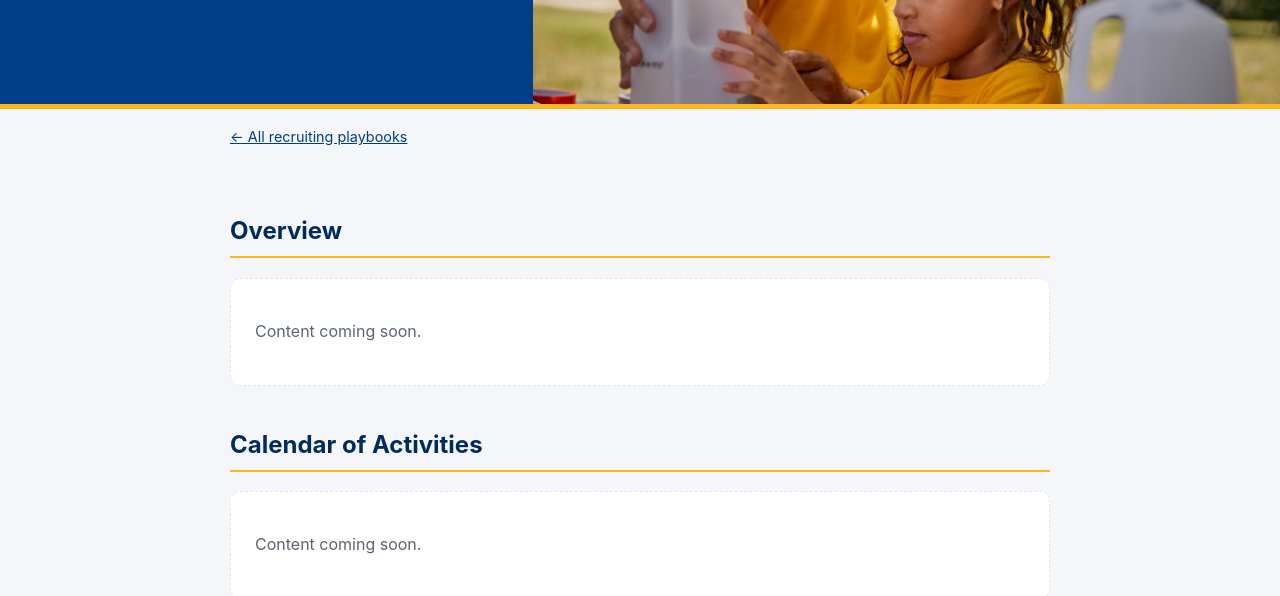
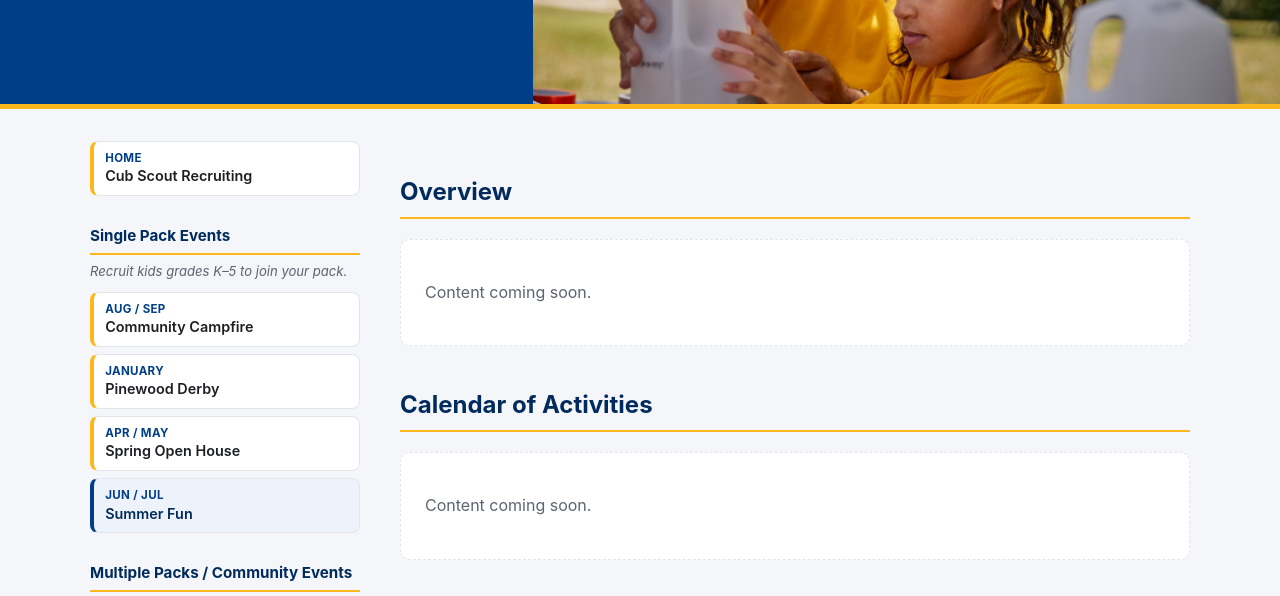
Before and after one commit to Plannity/scout_recruiting, a plain HTML site: page events/summer-fun.html in a window 1280 px wide. Shown: the part 211-807 px from the top of the page. Drawn offline with Linux system fonts and the light colour scheme.

Commit message:
feat: extract shared nav into nav.js, use on all pages
- Add nav.js as single source of truth for the left nav, injected into
  an #site-nav placeholder; link paths computed from the script's own
  location so it works from root and events/ on file:// and the web
- Add a Home link and active-page highlighting (aria-current)
- Put the nav sidebar on all five sub-pages via the two-column layout
- Replace inline nav on index with the placeholder; drop redundant
  breadcrumb on sub-pages

Co-Authored-By: Claude Opus 4.8 (1M context) <noreply@anthropic.com>

```diff
--- a/events/summer-fun.html
+++ b/events/summer-fun.html
@@ -16,9 +16,10 @@
     <img class="hero-image" src="../images/summer-fun-hero.jpeg" alt="Summer fun recruiting event">
   </header>
 
-  <nav class="breadcrumb"><a href="../index.html">&larr; All recruiting playbooks</a></nav>
+  <div class="layout">
+    <aside class="sidebar" id="site-nav"></aside>
 
-  <main class="article">
+    <main class="content article">
     <section>
       <h2>Overview</h2>
       <div class="placeholder">
@@ -47,11 +48,13 @@
       </div>
     </section>
   </main>
+  </div>
 
   <footer class="site-footer">
     <div class="inner">
       <p>Cub Scout Recruiting playbooks &middot; Built for Scout leaders.</p>
     </div>
   </footer>
+  <script src="../nav.js"></script>
 </body>
 </html>
--- /dev/null
+++ b/nav.js
@@ -0,0 +1,59 @@
+/* Shared site navigation.
+   Injected into <aside id="site-nav"> on every page. Link paths are computed
+   from this script's own location, so the same file works from the site root
+   (index.html) and from subfolders (events/*.html), on both file:// and a web
+   server. Single source of truth for the nav: edit here, every page updates. */
+(function () {
+  var script = document.currentScript;
+  var base = new URL('.', script.src).href; // URL of the folder holding nav.js (site root)
+
+  var html =
+    '<nav aria-label="Site navigation">' +
+      '<div class="nav-group">' +
+        '<ul class="side-nav">' +
+          '<li><a href="' + base + 'index.html"><span class="when">Home</span> Cub Scout Recruiting</a></li>' +
+        '</ul>' +
+      '</div>' +
+      '<div class="nav-group">' +
+        '<h2>Single Pack Events</h2>' +
+        '<p class="objective">Recruit kids grades K&ndash;5 to join your pack.</p>' +
+        '<ul class="side-nav">' +
+          '<li><a href="' + base + 'events/community-campfire.html"><span class="when">Aug / Sep</span> Community Campfire</a></li>' +
+          '<li><a href="' + base + 'events/pinewood-derby.html"><span class="when">January</span> Pinewood Derby</a></li>' +
+          '<li><a href="' + base + 'events/spring-open-house.html"><span class="when">Apr / May</span> Spring Open House</a></li>' +
+          '<li><a href="' + base + 'events/summer-fun.html"><span class="when">Jun / Jul</span> Summer Fun</a></li>' +
+        '</ul>' +
+      '</div>' +
+      '<div class="nav-group">' +
+        '<h2>Multiple Packs / Community Events</h2>' +
+        '<p class="objective">Promote Scouting community-wide</p>' +
+        '<ul class="side-nav">' +
+          '<li><a href="' + base + 'events/scout-jamboree.html"><span class="when">Community</span> Scout Jamboree / Activity Fair</a></li>' +
+        '</ul>' +
+      '</div>' +
+    '</nav>';
+
+  function normalize(pathname) {
+    return pathname.replace(/index\.html$/, '').replace(/\/$/, '');
+  }
+
+  function inject() {
+    var target = document.getElementById('site-nav');
+    if (!target) return;
+    target.innerHTML = html;
+    // Mark the link for the current page so it can be highlighted.
+    var herePath = normalize(location.pathname);
+    var anchors = target.getElementsByTagName('a');
+    for (var i = 0; i < anchors.length; i++) {
+      if (normalize(new URL(anchors[i].href).pathname) === herePath) {
+        anchors[i].setAttribute('aria-current', 'page');
+      }
+    }
+  }
+
+  if (document.readyState === 'loading') {
+    document.addEventListener('DOMContentLoaded', inject);
+  } else {
+    inject();
+  }
+})();
--- a/styles.css
+++ b/styles.css
@@ -157,6 +157,13 @@ main {
   text-transform: uppercase;
   letter-spacing: .03em;
   margin-bottom: .1rem;
+}
+
+/* Current page in the shared nav */
+.side-nav a[aria-current="page"] {
+  border-left-color: var(--scout-blue);
+  background: #eef3fb;
+  color: var(--scout-blue-dark);
 }
 
 @media (max-width: 760px) {
```
Also changed, not shown: events/community-campfire.html (+5 -2 lines), events/pinewood-derby.html (+5 -2 lines), events/scout-jamboree.html (+5 -2 lines), events/spring-open-house.html (+5 -2 lines), index.html (+3 -43 lines).
